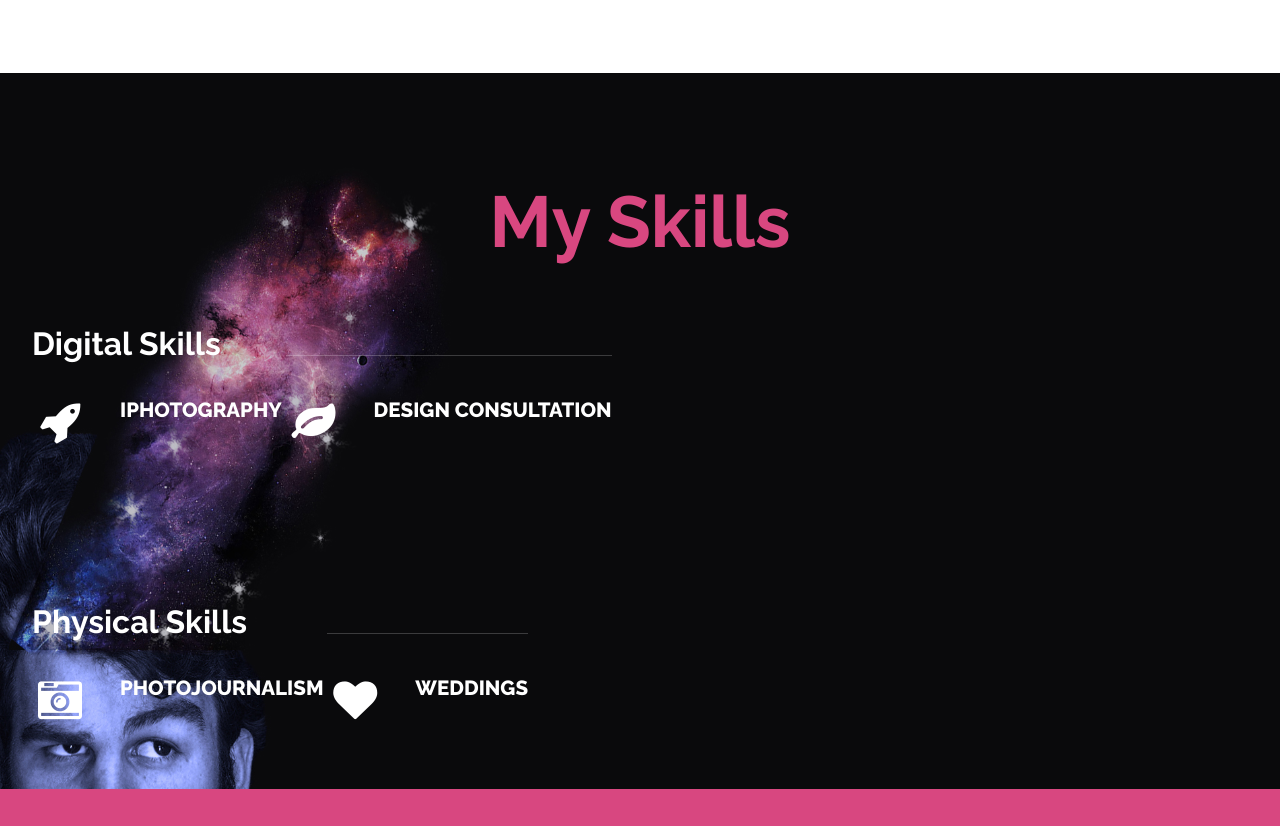
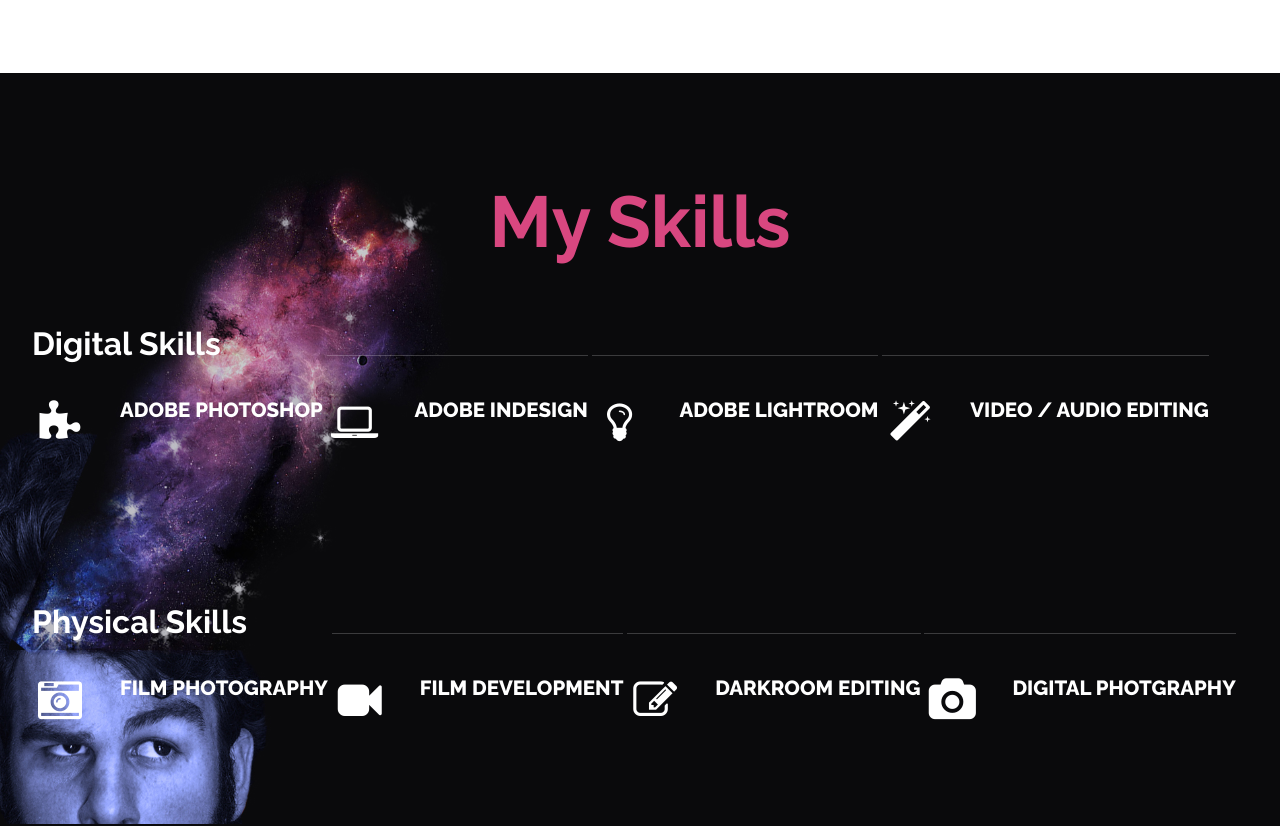
Before and after one commit to LeWestopher/aj-stewart-portfolio, a plain HTML site: page index.html in a window 1280 px wide. Shown: the part 5620-6446 px from the top of the page. Drawn offline with Linux system fonts and the light colour scheme.

Commit message:
Final live push

```diff
--- a/index.html
+++ b/index.html
@@ -96,9 +96,11 @@
 						</div>
 						<nav id="nav">
 							<ul>
-								<li class="active"><a href="index.html">My Work</a></li>
-								<li><a href="left-sidebar.html">Awards</a></li>
-								<li><a href="right-sidebar.html">Skills</a></li>
+                                <li class="active"><a href="#awards">Awards</a></li>
+                                <li><a href="#brazen">Brazen</a></li>
+                                <li><a href="#academic">Academic Work</a></li>
+                                <li><a href="#spare-time">My Work</a></li>
+								<li><a href="#skills">Skills</a></li>
 								<li><a href="no-sidebar.html">Get In Touch</a></li>
 							</ul>
 						</nav>
@@ -158,7 +160,7 @@
 						</div>
 					</div>
 
-					<div id="illustrations" style="min-height: 100vh;">
+					<div id="illustrations" style="min-height: 100vh;" name="awards">
 						<div class="container" style="text-align: center;">
 							<h2 style="font-size: 72px; padding-top: 56px; color: #d84780;">My Awards</h2>
 							<div class="row" style="background-color: #d84780; height: 300px; margin-top: 70px; border-radius: 6px; padding-left: 0px;">
@@ -197,7 +199,7 @@
 
 
                 <!-- Brazen Section -->
-				<div class="whole-screen" style="min-height: 100vh;">
+				<div class="whole-screen" style="min-height: 100vh;" name="brazen">
 					<div class="row">
                         <div class="12u">
                             <h2 style="font-size: 72px; padding-top: 64px; color: white; text-transform: uppercase;">Brazen</h2>
@@ -290,7 +292,7 @@
 				</div>
 
                 <!-- Academic Section -->
-                <div class="whole-screen" style="background-color: white; min-height: 100vh;">
+                <div class="whole-screen" style="background-color: white; min-height: 100vh;" name="classwork">
                     <div class="container">
                         <div class="row">
                             <div class="5u">
@@ -402,7 +404,7 @@
                 </div>
 
                 <!-- Personal Work -->
-                <div class="" style="min-height: 100vh; background-color: white;">
+                <div class="" style="min-height: 100vh; background-color: white;" name="spare-time">
                     <div class="container" style="background-color: #d84780; min-height: 100vh; text-align: center;">
                         <h2 style="font-size: 72px; padding-top: 64px; color: white;">My Personal Work</h2>
 
@@ -479,6 +481,7 @@
 
                 <!-- Academic Section -->
                 <div class="whole-screen" style="background-color: white; min-height: 100vh;">
+                    <a name="printz"></a>
                     <div class="container">
                         <div class="row">
                             <div class="7u">
@@ -619,8 +622,8 @@
                 </div>
 
 				<!-- Skills Section -->
-					<div id="main">
-						<div class="container" style="text-align: center;">
+					<div id="main" name="skills">
+						<div class="container" style="text-align: center; min-height: 100vh;">
 							<h2 style="font-size: 72px; padding-top: 80px; color: #d84780;">My Skills</h2>
 							<div class="row" style="margin-top: -10px; text-align: left;">
 
@@ -629,11 +632,17 @@
 									<section>
                                         <h2 style="color: white; font-size: 32px; padding-top: 110px;">Digital Skills</h2>
 										<ul class="style">
-											<li class="fa fa-rocket" style="margin-top: 0px;">
-												<h3>IPhotography</h3>
+											<li class="fa fa-puzzle-piece" style="margin-top: 0px;">
+												<h3>Adobe Photoshop</h3>
                                             </li>
-											<li class="fa fa-leaf">
-												<h3>Design Consultation</h3>
+											<li class="fa fa-laptop">
+												<h3>Adobe InDesign</h3>
+                                            </li>
+                                            <li class="fa fa-lightbulb-o">
+                                                <h3>Adobe Lightroom</h3>
+                                            </li>
+                                            <li class="fa fa-magic">
+                                                <h3>Video / Audio Editing</h3>
                                             </li>
 										</ul>
 									</section>
@@ -643,10 +652,16 @@
                                         <h2 style="color: white; font-size: 32px; padding-top: 110px;">Physical Skills</h2>
 										<ul class="style">
 											<li class="fa fa-camera-retro" style="margin-top: 0px;">
-												<h3>Photojournalism</h3>
+												<h3>Film Photography</h3>
                                             </li>
-											<li class="fa fa-heart">
-												<h3>Weddings</h3>
+											<li class="fa fa-video-camera">
+												<h3>Film Development</h3>
+                                            </li>
+                                            <li class="fa fa-edit">
+                                                <h3>Darkroom Editing</h3>
+                                            </li>
+                                            <li class="fa fa-camera">
+                                                <h3>Digital Photgraphy</h3>
                                             </li>
 										</ul>
 									</section>
```
